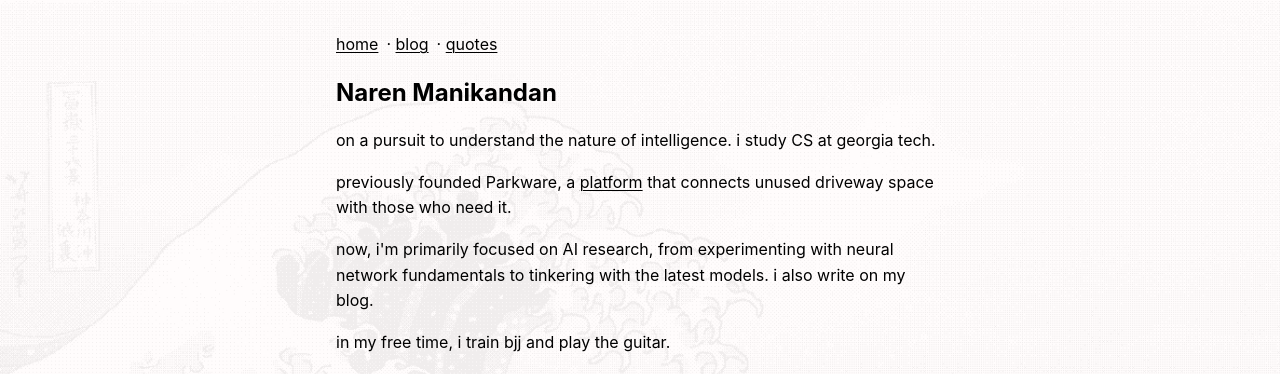
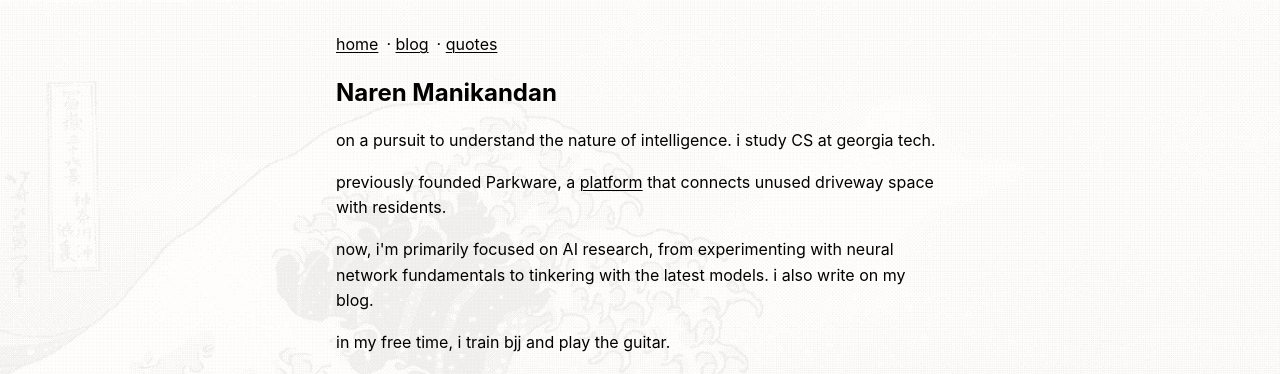
Before and after one commit to Naren219/Naren219.github.io, a Jekyll site: the page built from index.html, in a window 1280 px wide. Shown: the top 374 px of the page. Built offline with Jekyll 4.4.1, drawn with Linux system fonts in a browser that asks for light colours.

Commit message:
Update index.html

```diff
--- a/index.html
+++ b/index.html
@@ -6,11 +6,10 @@ body_class: home
 <h1>Naren Manikandan</h1>
 <p>on a pursuit to understand the nature of intelligence. i study CS at georgia tech.</p>
 
-<p>previously founded Parkware, a <a href="https://linktr.ee/parkware">platform</a> that connects unused driveway space with those who need it.</p>
+<p>previously founded Parkware, a <a href="https://linktr.ee/parkware">platform</a> that connects unused driveway space with residents.</p>
 
 <p>now, i'm primarily focused on AI research, from experimenting with neural network fundamentals to tinkering with the latest models. i also write on my blog.</p>
 
 <p>in my free time, i train bjj and play the guitar.</p>
-<a href="https://twitter.com/narenm07">twitter</a> ·
-<a href="https://github.com/Naren219">github</a>
+<a href="https://twitter.com/narenm07">twitter</a> · <a href="https://github.com/Naren219">github</a>
 <p>email me at nmanikandan219 AT gmail.com</p>
```
